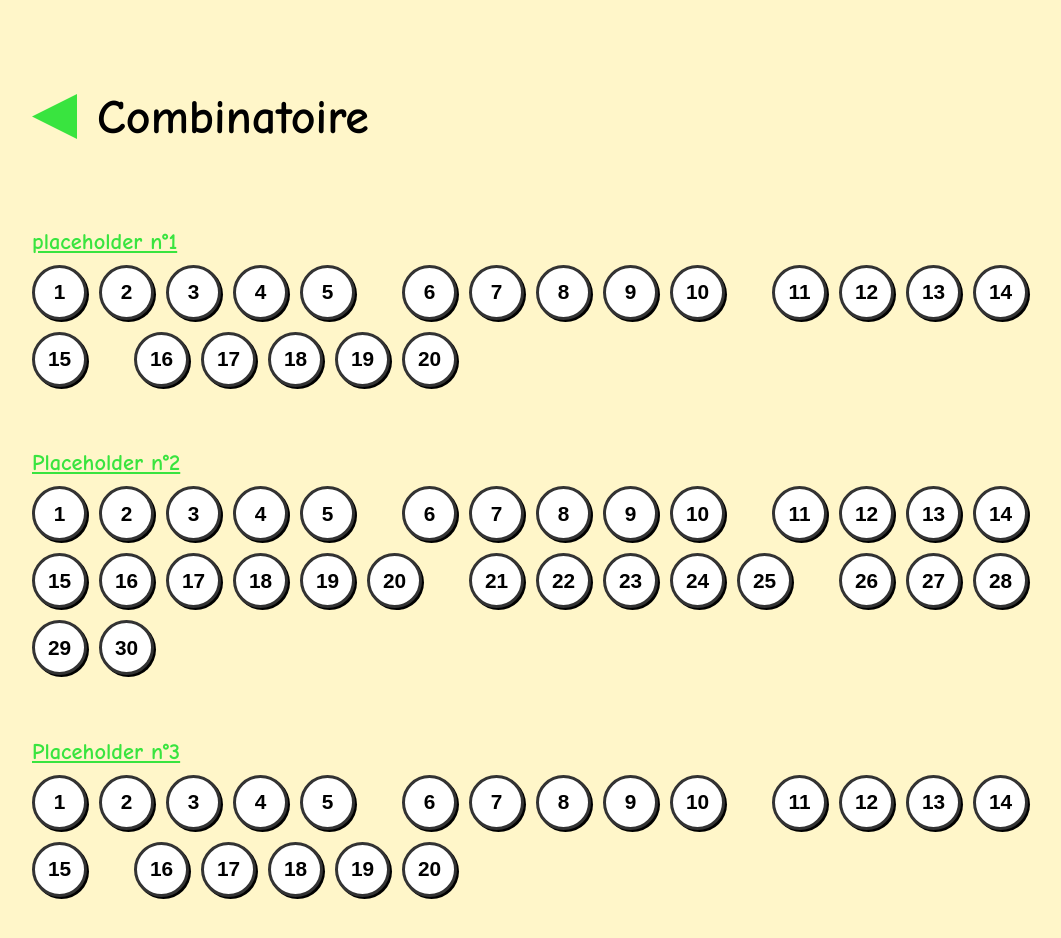
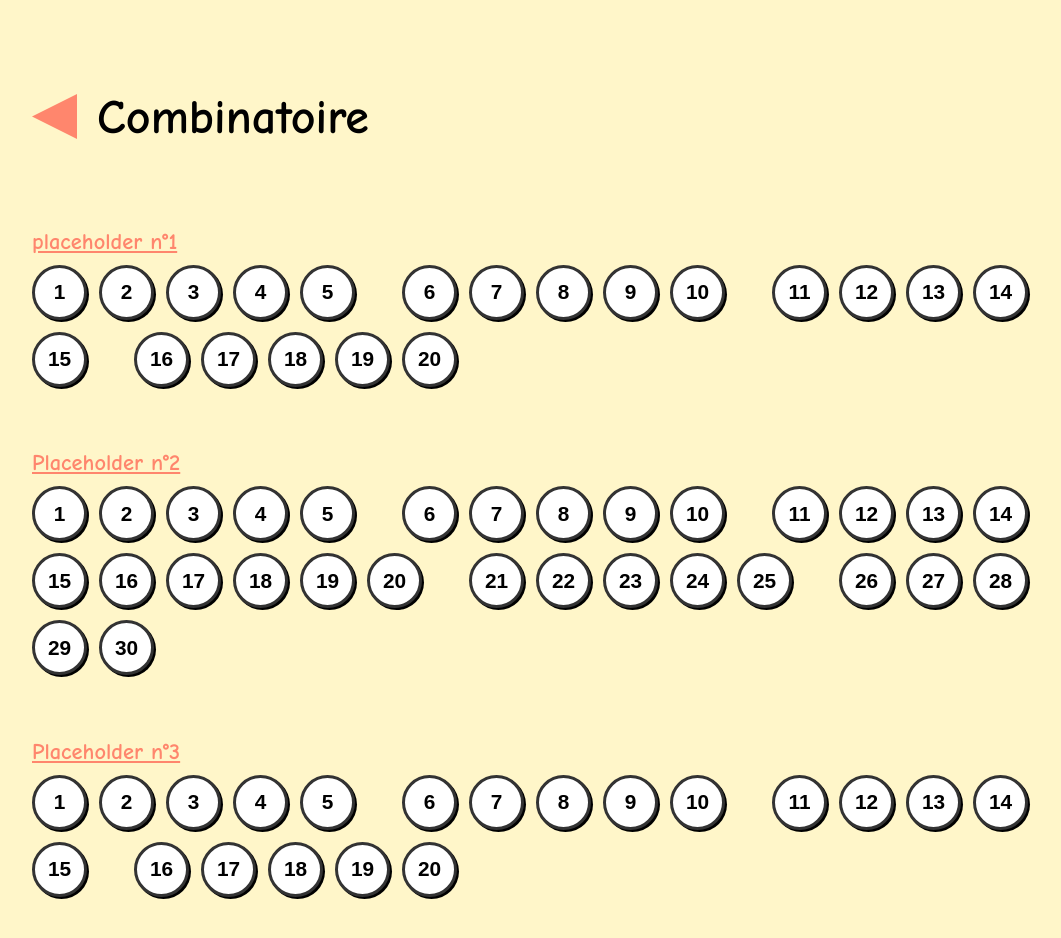
Before and after one commit to KT539/MA-metier, a website: page views/combinatoire.html in a window 1280 px wide. Shown: the whole page, without its empty margins (108-1169 px from the left). Drawn offline with Linux system fonts and the light colour scheme.

Commit message:
fix: color adjustements on the combinatoire page

```diff
--- a/public/CSS/style.css
+++ b/public/CSS/style.css
@@ -71,7 +71,7 @@ h1 { font-size: 3rem; margin-bottom: 30px; }
 .page-combinatoire .arrow {
     width: 45px;
     height: 45px;
-    background: #39e43f;
+    background: #ff866d;
     clip-path: polygon(100% 0, 0 50%, 100% 100%);
     cursor: pointer;
 }
@@ -84,7 +84,7 @@ h1 { font-size: 3rem; margin-bottom: 30px; }
 .page-combinatoire .section h2 {
     font-size: 1.4rem;
     margin-bottom: 10px;
-    color: #39e43f;
+    color: #ff866d;
     font-weight: bold;
     text-decoration: underline;
 }
```
